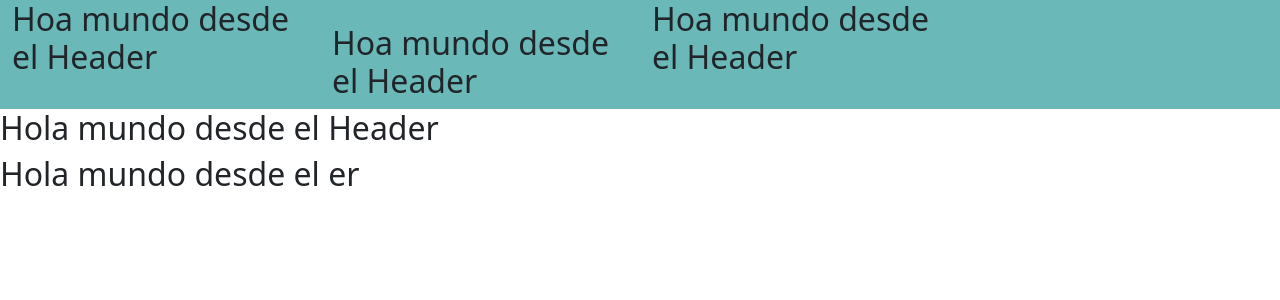
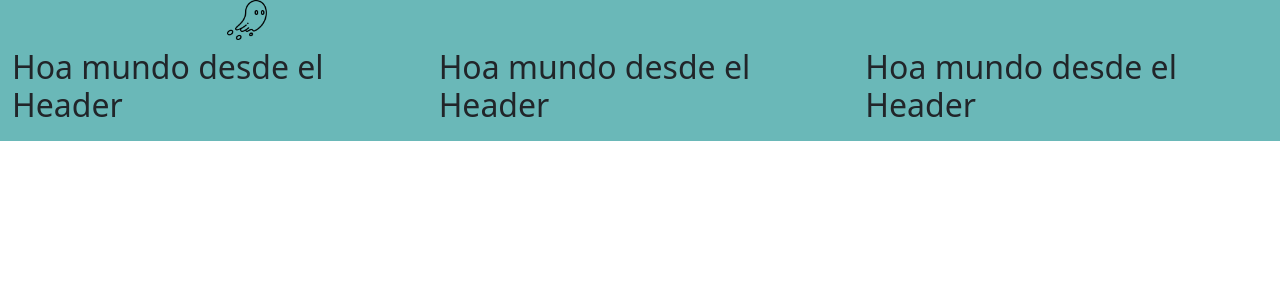
Before and after one commit to BrunoCocco/Portafolio-BC, a React (Vite) app: page / in a window 1280 px wide. Shown: the top 300 px of the page. Built offline with nearby package versions, Linux system fonts and the light colour scheme.

Commit message:
armando header

```diff
--- a/src/component/Component.css
+++ b/src/component/Component.css
@@ -2,3 +2,21 @@
     background-color: rgb(106, 184, 184);
 
 }
+
+/* Esta es la animacion del fantasma! */
+.header-img-fantasma  {
+  width: 40px;
+  height: 40px;
+  object-fit: cover;
+  position: relative;
+  animation: mover 3s linear infinite alternate;
+}
+
+@keyframes mover {
+  from {
+    left: 0;
+  }
+  to {
+    left: calc(100vw - 40px);
+  }
+}
--- a/src/component/Footer.jsx
+++ b/src/component/Footer.jsx
@@ -1,8 +1,6 @@
 function Footer() {
   return (
-    <header>
-      <h2>Hola mundo desde el er</h2>
-    </header>
+  <div></div>
   )
 }
 
--- a/src/component/Header.jsx
+++ b/src/component/Header.jsx
@@ -3,10 +3,11 @@ import './Component.css'
 function Header() {
   return (
     <header className="container-fluid header-Fondo">
+        <img className='header-img-fantasma' src="../src/assets/fantasma.png" alt="" />
      <div className='row'>
-         <h2 className='col-md-3'>Hoa mundo desde el Header</h2>
-           <h2 className='col-md-3 mt-4'>Hoa mundo desde el Header</h2>
-             <h2 className='col-md-3'>Hoa mundo desde el Header</h2>
+         <h2 className='col-md-4 mt-2'>Hoa mundo desde el Header</h2>
+           <h2 className='col-md-4 mt-2 mb-3'>Hoa mundo desde el Header</h2>
+             <h2 className='col-md-4 mt-2'>Hoa mundo desde el Header</h2>
      </div>
     </header>
   )
--- a/src/component/Portafolio.jsx
+++ b/src/component/Portafolio.jsx
@@ -1,8 +1,6 @@
 function Portafolio() {
   return (
-    <header>
-      <h2>Hola mundo desde el Header</h2>
-    </header>
+    <div></div>
   )
 }
 
```
Also changed, not shown: src/assets/fantasma.png (added).
